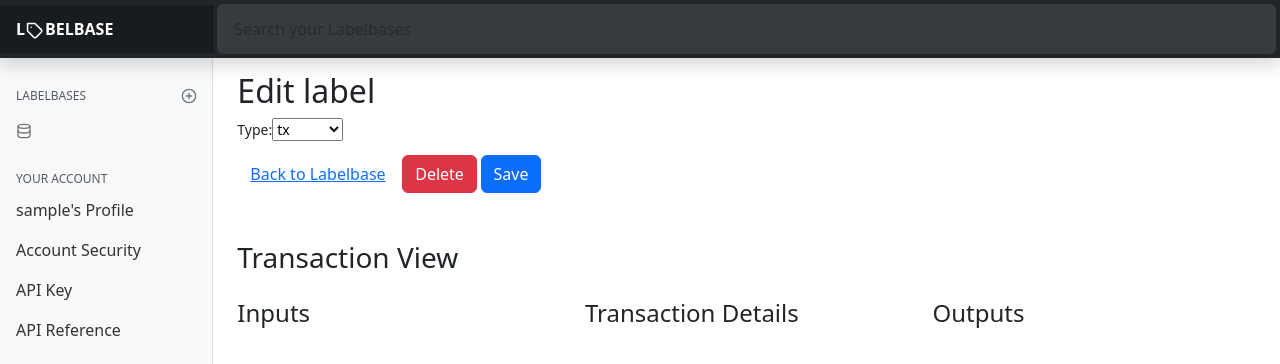
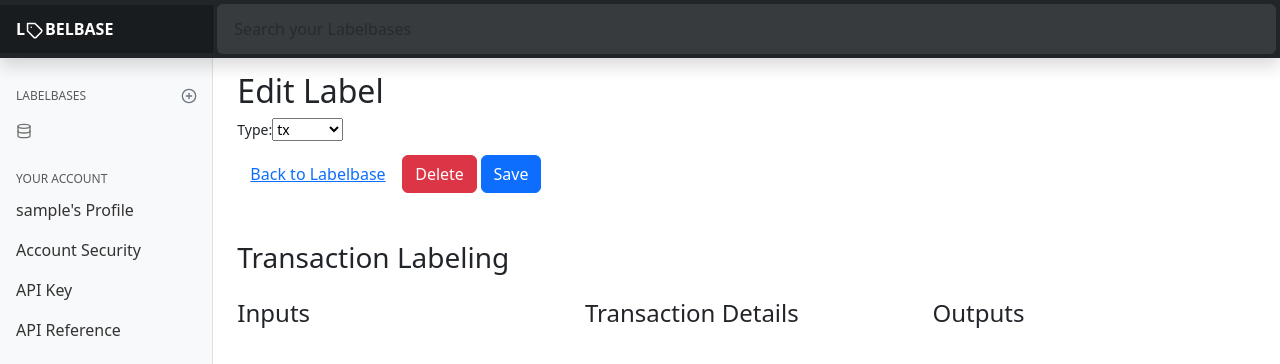
Before and after one commit to Labelbase/Labelbase, a Django app: page /label/1/edit/ in a window 1280 px wide. Shown: the top 364 px of the page. Run offline with Django 3.2, Linux system fonts and the light colour scheme; a user stored in the database is signed in; tables that the repository leaves empty hold one stand-in row (values such as "Sample post"); parts of the project's set-up code (start-up, migrations or seed data) failed here and were passed over; some libraries are stand-ins or nearby versions.

Commit message:
Add experimental 'Transaction Labeling'

```diff
--- a/templates/label_edit.html
+++ b/templates/label_edit.html
@@ -3,7 +3,7 @@
 {% load bootstrap %}
 {% block content %}
 <div style="padding-top: 1em;">
-<h2>Edit label</h2>
+<h2>Edit Label</h2>
 <form method="post" action="." >
     {% csrf_token %}
     {{ form|bootstrap }}
@@ -35,7 +35,7 @@
     </style>
 
     <div class="row" style="padding-top: 3rem; padding-bottom: 3rem;">
-      <h3 class="mb-4">Transaction View</h3>
+      <h3 class="mb-4">Transaction Labeling</h3>
       <div class="col-md-4">
         <h4 class="mb-4">Inputs</h4>
         <div class="connector"></div>
--- a/templates/labelbase_new.html
+++ b/templates/labelbase_new.html
@@ -3,7 +3,7 @@
 {% load bootstrap %}
 {% block content %}
 <div style="padding-top: 1em;">
-<h2>New labelbase</h2>
+<h2>New Labelbase</h2>
 <form method="post" >
     {% csrf_token %}
     {{ form|bootstrap }}
```
